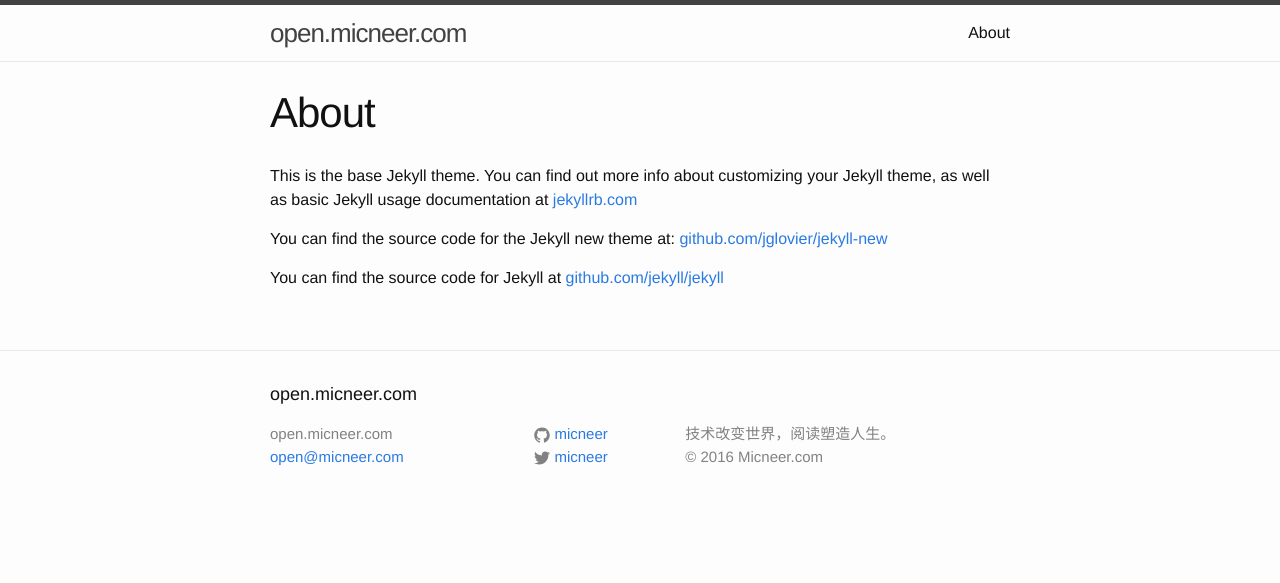
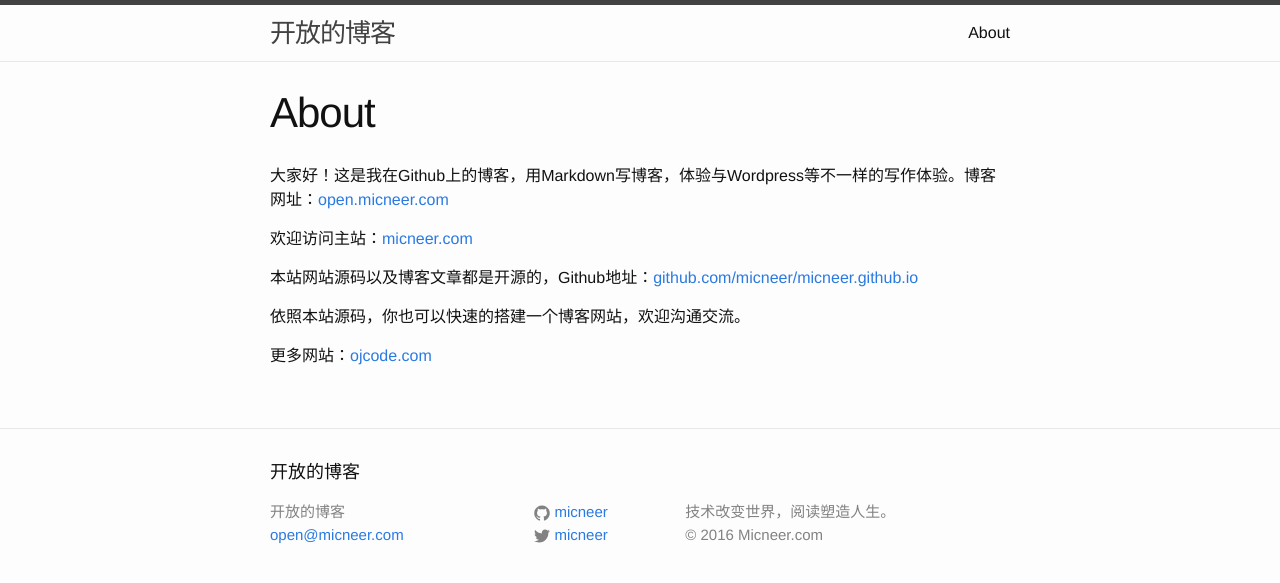
Before and after one commit to micneer/micneer.github.io, a Jekyll site: the page built from about.md, in a window 1280 px wide. Shown: the top 583 px of the page. Built offline with Jekyll 4.4.1, drawn with Linux system fonts in a browser that asks for light colours.

Commit message:
updtae about

```diff
--- a/_config.yml
+++ b/_config.yml
@@ -1,5 +1,5 @@
 # Site settings
-title: open.micneer.com
+title: 开放的博客
 email: open@micneer.com
 description: > # this means to ignore newlines until "baseurl:"
   技术改变世界，阅读塑造人生。<br />
--- a/about.md
+++ b/about.md
@@ -4,8 +4,12 @@
 permalink: /about/
 ---
 
-This is the base Jekyll theme. You can find out more info about customizing your Jekyll theme, as well as basic Jekyll usage documentation at [jekyllrb.com](http://jekyllrb.com/)
+大家好！这是我在Github上的博客，用Markdown写博客，体验与Wordpress等不一样的写作体验。博客网址：[open.micneer.com](http://open.micneer.com)
 
-You can find the source code for the Jekyll new theme at: [github.com/jglovier/jekyll-new](https://github.com/jglovier/jekyll-new)
+欢迎访问主站：[micneer.com](http://micneer.com/)
 
-You can find the source code for Jekyll at [github.com/jekyll/jekyll](https://github.com/jekyll/jekyll)
+本站网站源码以及博客文章都是开源的，Github地址：[github.com/micneer/micneer.github.io](https://github.com/micneer/micneer.github.io)
+
+依照本站源码，你也可以快速的搭建一个博客网站，欢迎沟通交流。
+
+更多网站：[ojcode.com](http://ojcode.com)
```
